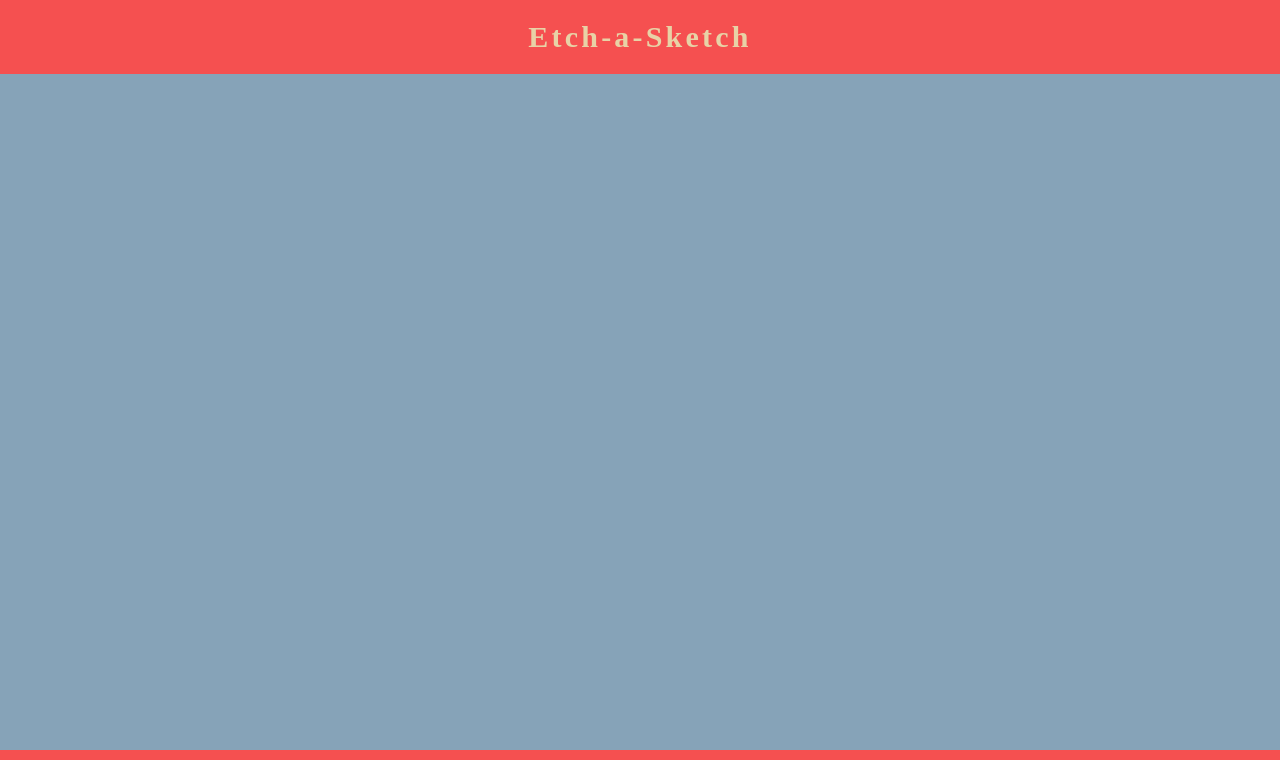
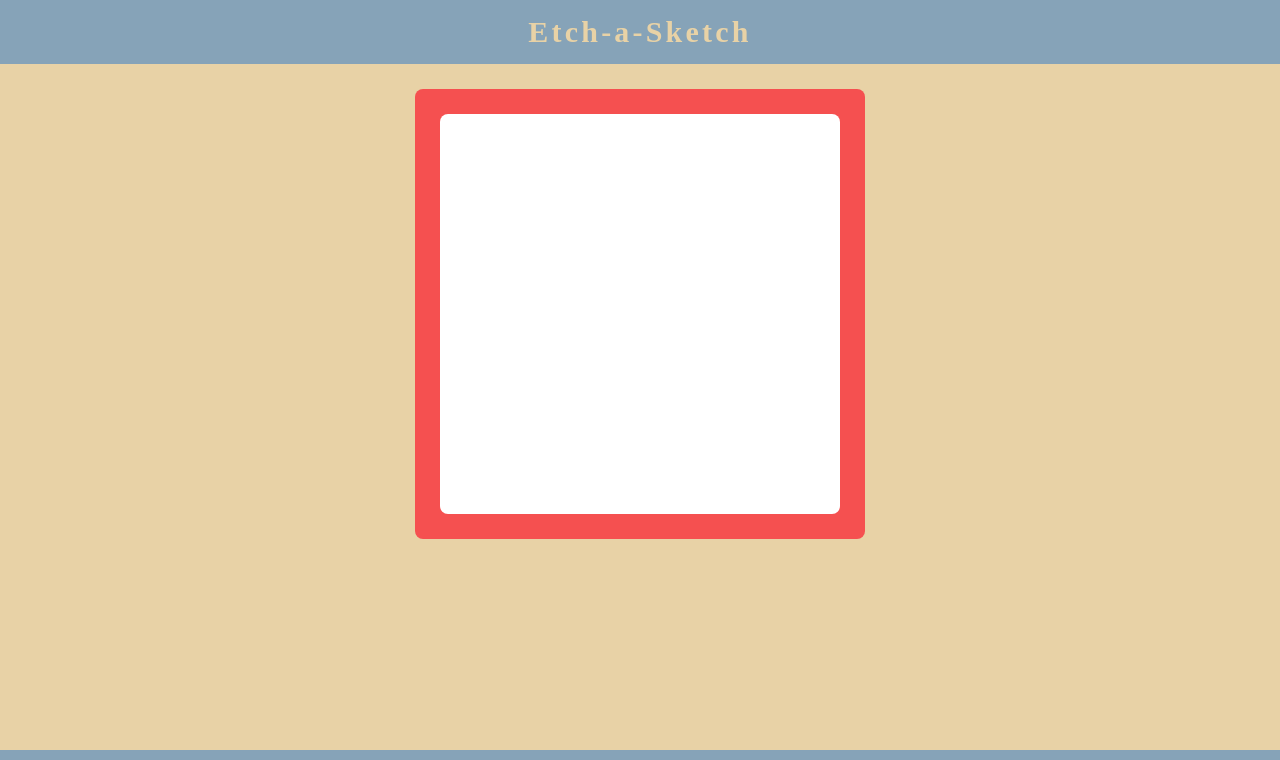
Before and after one commit to yhfung-git/etch-a-sketch, a plain HTML site: page index.html in a window 1280 px wide. Shown: the top 760 px of the page. Drawn offline with nearby package versions, Linux system fonts and the light colour scheme.

Commit message:
design for outside and container

```diff
--- a/CSS/style.css
+++ b/CSS/style.css
@@ -1,8 +1,7 @@
 :root {
-  --text: #E8D2A6;
-  --color: #F48484;
+  --body: #E8D2A6;
   --background: #F55050;
-  --body: #86A3B8;
+  --text: #86A3B8;
 }
 
 body {
@@ -16,28 +15,50 @@ body {
 
 a {
   text-decoration: none;
-  color: var(--text);
+  color: var(--body);
 }
 
 /* Navbar */
 nav {
-  background-color: var(--background);
-  color: var(--text);
+  background-color: var(--text);
+  color: var(--body);
   font-weight: bold;
   font-size: 30px;
   text-align: center;
   letter-spacing: .2rem;
-  padding: 20px 0;
-  position: fixed;
+  padding: 15px 0;
+  position: sticky;
   width: 100vw;
 }
 /* Container */
 .container {
+  display: flex;
+  justify-content: center;
+  align-items: center;
+  height: 500px;
+}
 
+.outside {
+  background: var(--background);
+  width: 450px;
+  height: 450px;
+  border-radius: 8px;
+  display: flex;
+  justify-content: center;
+  align-items: center;
 }
+
+.inside {
+  background: white;
+  height: 400px;
+  width: 400px;
+  border-radius: 8px;
+  cursor: url("https://cur.cursors-4u.net/user/use-1/use109.cur"), auto;
+}
+
 /* Footer */
 footer {
-  background: var(--background);
+  background: var(--text);
   position: absolute;
   bottom: 0;
   width: 100%;
@@ -48,5 +69,6 @@ footer {
 }
 
 footer p {
-  color: var(--text);
+  color: var(--body);
+  font-weight: bold;
 }
```
